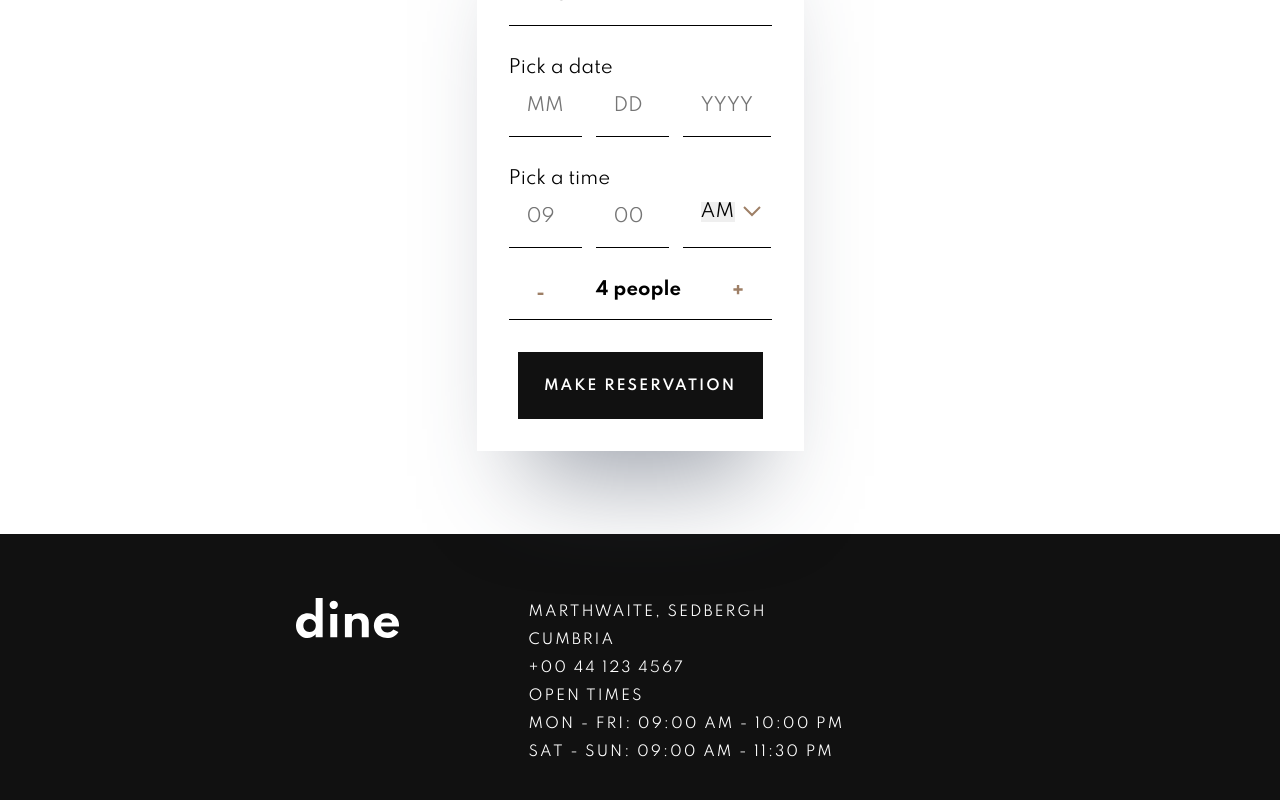
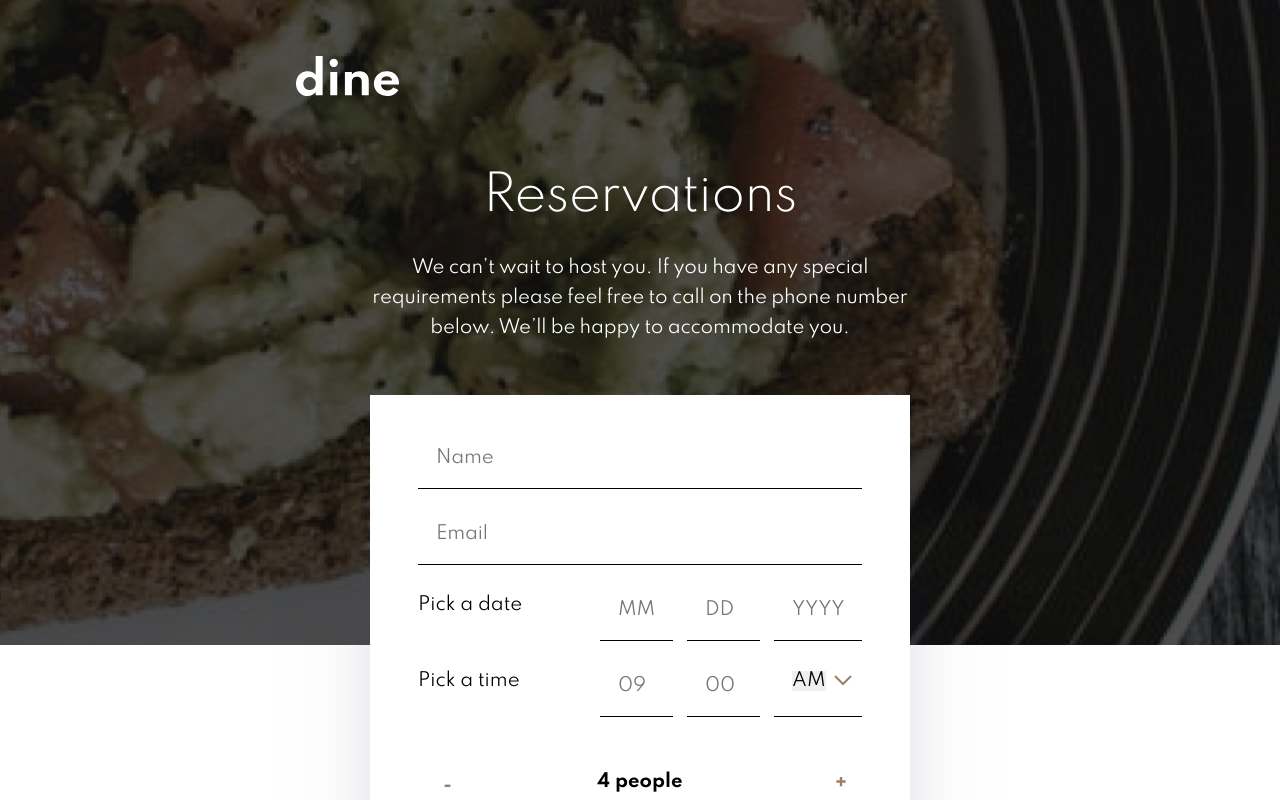
Before and after one commit to ann-dev/fem-dine-website, a Next.js app in the folder dine/: page /booking in a window 1280 px wide. Shown: the top 800 px of the page. Built offline with nearby package versions, Linux system fonts and the light colour scheme.

Commit message:
Booking form done

```diff
--- a/dine/components/booking/BookingForm/index.js
+++ b/dine/components/booking/BookingForm/index.js
@@ -16,11 +16,9 @@ import {
 const BookingForm = () => (
   <FormContainer>
     <Form>
-      <FormRowWrapper>
-        <InputWrapper>
-          <FormInput type="text" placeholder="Name" />
-        </InputWrapper>
-      </FormRowWrapper>
+      <InputWrapper>
+        <FormInput type="text" placeholder="Name" />
+      </InputWrapper>
       <InputWrapper>
         <FormInput type="email" placeholder="Email" />
       </InputWrapper>
--- a/dine/components/booking/BookingForm/styles.js
+++ b/dine/components/booking/BookingForm/styles.js
@@ -1,8 +1,12 @@
 import styled from 'styled-components';
+import { DEVICES } from 'constants/DEVICES';
 
 export const FormContainer = styled.div`
   height: 534px;
   position: relative;
+  @media ${DEVICES.tablet} {
+    height: 435px;
+  }
 `;
 
 export const Form = styled.form`
@@ -16,10 +20,23 @@ export const Form = styled.form`
   text-align: center;
   top: -130px;
   width: 327px;
+  @media ${DEVICES.tablet} {
+    left: calc((100vw - 540px) / 2);
+    padding: 48px;
+    top: -250px;
+    width: 540px;
+    button {
+      width: 100%;
+    }
+  }
 `;
 
 export const FormRowWrapper = styled.div`
   text-align: left;
+  @media ${DEVICES.tablet} {
+    display: flex;
+    justify-content: space-between;
+  }
 `;
 
 export const InputLabel = styled.span`
@@ -37,6 +54,9 @@ export const InputWrapper = styled.div`
   border-bottom: 1px solid black;
   height: auto;
   margin-bottom: 32px;
+  @media ${DEVICES.tablet} {
+    margin-bottom: 30px;
+  }
 `;
 
 export const FormInput = styled.input`
@@ -85,6 +105,10 @@ export const GuestCounter = styled.div`
   font-weight: 700;
   margin-bottom: 32px;
   padding-bottom: 18px;
+  @media ${DEVICES.tablet} {
+    justify-content: space-between;
+    padding: 25px 20px;
+  }
 `;
 
 export const CounterButton = styled.button`
@@ -93,4 +117,5 @@ export const CounterButton = styled.button`
   background: none;
   border: none;
   cursor: pointer;
+  width: 10px !important;
 `;
--- /dev/null
+++ b/dine/components/booking/BookingHero/index.js
@@ -0,0 +1,39 @@
+import Link from 'next/link';
+
+import { GhostButton } from 'components/common/Button';
+import DineLogo from 'components/common/DineLogo';
+import ResponsivePicture from 'components/common/ResponsivePicture';
+import Article from 'components/common/Article';
+
+import {
+  BookingHeroWrapper,
+  BookingHeroContainer,
+  BookingTextWrapper,
+  BookingBgImage,
+  BookingContentWrapper
+} from './styles';
+
+const BookingHero = () => (
+  <BookingHeroWrapper>
+    <BookingBgImage>
+      <ResponsivePicture path="images/booking/hero-bg" alt="" tablet />
+    </BookingBgImage>
+    <BookingHeroContainer style={{ position: 'relative' }}>
+      <BookingContentWrapper>
+        <DineLogo />
+        <BookingTextWrapper>
+          <Article
+            hero
+            title="Reservations"
+            paragraph="We can’t wait to host you. If you have any special requirements please feel free to call on the phone number below. We’ll be happy to accommodate you."
+          />
+        </BookingTextWrapper>
+        <Link href="/booking">
+          <GhostButton>Reserve place</GhostButton>
+        </Link>
+      </BookingContentWrapper>
+    </BookingHeroContainer>
+  </BookingHeroWrapper>
+);
+
+export default BookingHero;
--- /dev/null
+++ b/dine/components/booking/BookingHero/styles.js
@@ -0,0 +1,53 @@
+import styled from 'styled-components';
+
+import { COLORS } from 'constants/COLORS';
+import { DEVICES } from 'constants/DEVICES';
+import Container from 'components/common/Container';
+
+export const BookingHeroWrapper = styled.div`
+  background-color: ${COLORS.codGray};
+  color: white;
+  overflow: hidden;
+  position: relative;
+`;
+
+export const BookingBgImage = styled.div`
+  img {
+    height: auto;
+    left: 0;
+    position: absolute;
+    top: 0;
+    width: 100%;
+    z-index: 0;
+    @media ${DEVICES.tablet} {
+      left: -10%;
+      width: 120%;
+    }
+  }
+`;
+
+export const BookingHeroContainer = styled(Container)`
+  padding: 56px 0 228px;
+  position: relative;
+  @media ${DEVICES.tablet} {
+    padding: 56px 0 270px;
+    text-align: left;
+    button {
+      display: none;
+    }
+  }
+`;
+
+export const BookingContentWrapper = styled.div`
+  position: relative;
+  z-index: 1;
+`;
+
+export const BookingTextWrapper = styled.div`
+  margin: 0 auto;
+  @media ${DEVICES.tablet} {
+    margin-top: 64px;
+    max-width: 575px;
+    text-align: center;
+  }
+`;
--- a/dine/components/common/Button/index.js
+++ b/dine/components/common/Button/index.js
@@ -5,7 +5,6 @@ export const Button = styled.button`
   background-color: ${COLORS.codGray};
   border: 2px solid ${COLORS.codGray};
   color: white;
-  display: ${(props) => (props.hidden ? 'hidden' : 'block')};
   font-family: Spartan, sans-serif;
   font-size: 14px;
   font-weight: 600;
--- a/dine/components/homepage/HomeHero/index.js
+++ b/dine/components/homepage/HomeHero/index.js
@@ -15,7 +15,7 @@ import {
 
 const HomeHero = () => (
   <HomeHeroWrapper>
-    <HomeHeroContainer style={{ position: 'relative' }}>
+    <HomeHeroContainer>
       <HomeBgImage>
         <ResponsivePicture path="images/homepage/hero-bg" alt="" tablet />
       </HomeBgImage>
--- a/dine/components/homepage/HomeHero/styles.js
+++ b/dine/components/homepage/HomeHero/styles.js
@@ -11,10 +11,10 @@ export const HomeHeroWrapper = styled.div`
 `;
 
 export const HomeHeroContainer = styled(Container)`
-  padding: ${(props) => (props.bookingHero ? '56px 0 228px' : '232px 0 152px')};
+  padding: 232px 0 152px;
+  position: relative;
   @media ${DEVICES.tablet} {
-    padding: ${(props) =>
-      props.bookingHero ? '56px 0 270px' : '374px 0 216px'};
+    padding: 374px 0 216px;
   }
 `;
 
--- a/dine/components/shared/Footer/styles.js
+++ b/dine/components/shared/Footer/styles.js
@@ -39,6 +39,9 @@ export const ContactItem = styled.p`
   letter-spacing: 2px;
   line-height: 28px;
   text-transform: uppercase;
+  @media ${DEVICES.tablet} {
+    margin-bottom: 32px;
+  }
 `;
 
 export const FooterDivider = styled.div`
@@ -47,7 +50,7 @@ export const FooterDivider = styled.div`
   margin: 40px auto;
   width: 40px;
   @media ${DEVICES.tablet} {
-    margin: 40px 0;
+    margin: 0 0 36px;
   }
 `;
 
--- a/dine/pages/booking.js
+++ b/dine/pages/booking.js
@@ -1,6 +1,6 @@
 import Head from 'next/head';
 
-// import Hero from 'components/shared/Hero';
+import BookingHero from 'components/booking/BookingHero';
 import BookingForm from 'components/booking/BookingForm';
 
 const Booking = () => (
@@ -10,16 +10,7 @@ const Booking = () => (
       <link rel="icon" href="/favicon-32x32.png" />
     </Head>
 
-    {/* <Hero
-      fullImage
-      bookingHero
-      imagePath="/images/booking/hero-bg-mobile.jpg"
-      heading="Reservations"
-      leading=" We can’t wait to host you. If you have any special requirements please
-      feel free to call on the phone number below. We’ll be happy to
-      accommodate you."
-      buttonText="Reserve place"
-    /> */}
+    <BookingHero />
     <BookingForm />
   </div>
 );
--- a/dine/pages/index.js
+++ b/dine/pages/index.js
@@ -13,10 +13,7 @@ const Home = () => (
       <link rel="icon" href="/favicon-32x32.png" />
     </Head>
 
-    <HomeHero
-      imagePath="/images/homepage/hero-bg-mobile.jpg"
-      buttonText="Book a table"
-    />
+    <HomeHero />
     <FeaturedSection />
     <MenuHighlights />
     <FeatureSlider />
```
Also changed, not shown: dine/components/shared/Hero/index.js (deleted, +0 -32 lines), dine/components/shared/Hero/styles.js (deleted, +0 -12 lines).
